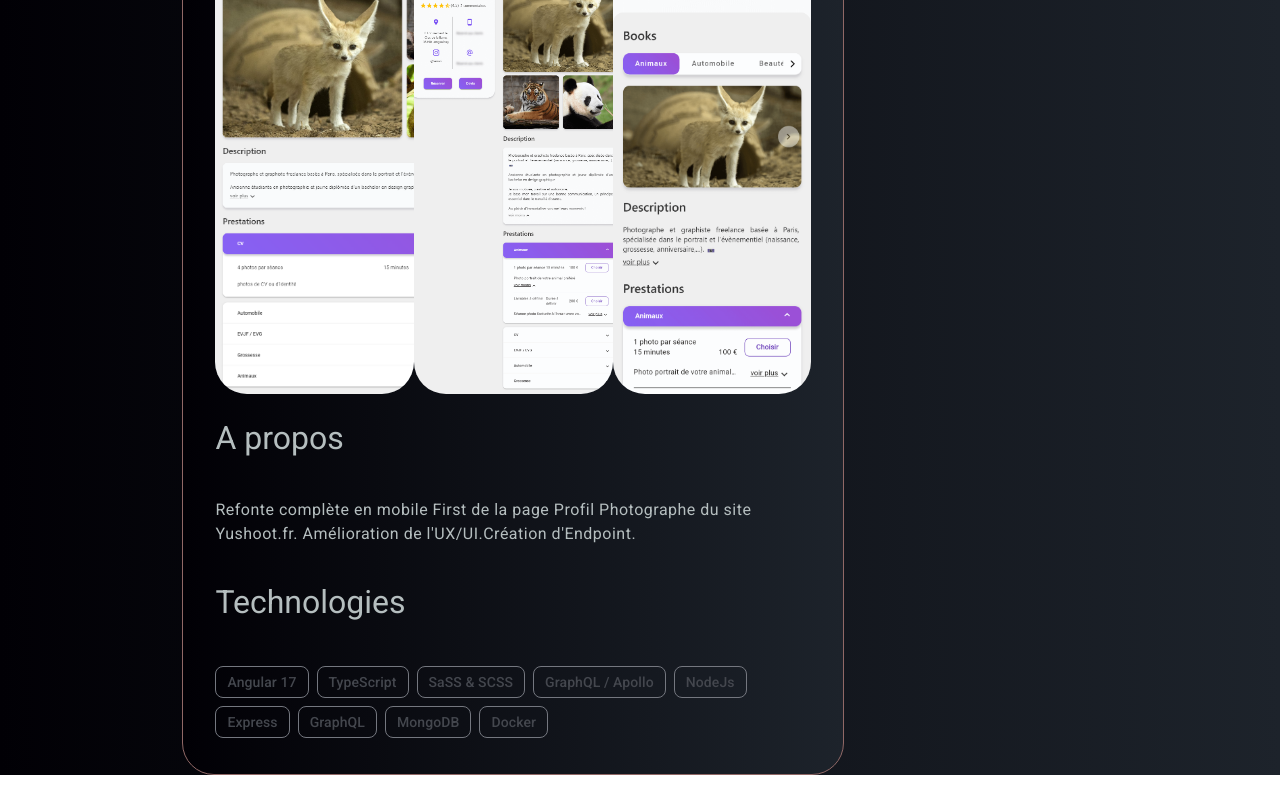
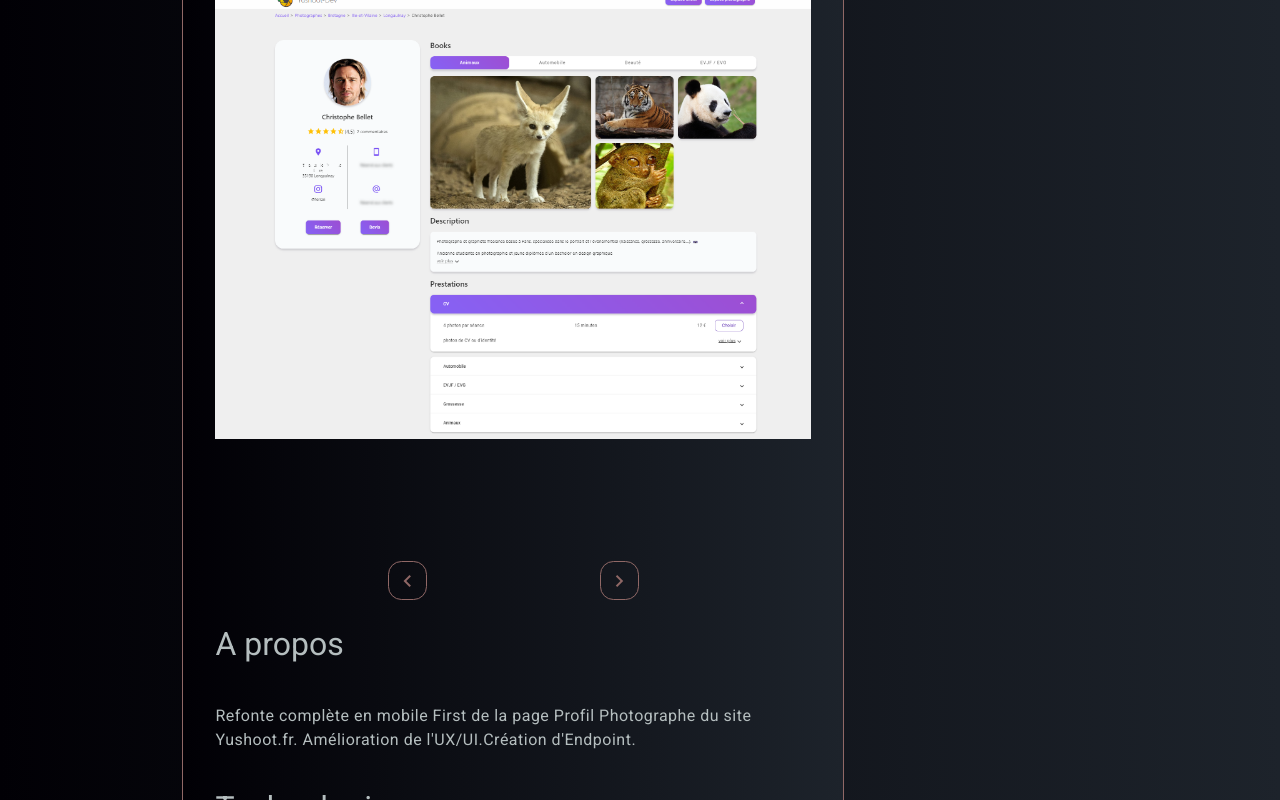
Before and after one commit to ChrisVai/portfolioFront, an Angular app: page /projects in a window 1280 px wide. Shown: the part 730-1530 px from the top of the page. Before the commit the page ends 1505 px from the top, so only its background shows below. Built offline with nearby package versions, Linux system fonts and the light colour scheme.

Commit message:
Implem Carousel

```diff
--- a/src/app/features/projects/components/carousel/carousel.component.css
+++ b/src/app/features/projects/components/carousel/carousel.component.css
@@ -0,0 +1,41 @@
+:host {
+  width: 100%;
+  max-width: 100%;
+  font-size: 1rem;
+}
+
+.imgContainer {
+  height: 40em;
+  max-height: 40em;
+}
+
+img {
+  object-fit: contain;
+  position: relative !important;
+}
+
+.navButtons {
+  display: flex;
+  justify-content: space-evenly;
+}
+
+button {
+  margin-top: 2em;
+  position: relative;
+  color: var(--primary-color-mid-copper);
+  background: none;
+  border: solid 1px var(--primary-color-mid-copper);
+  border-radius: 1em;
+  padding: 0.5em;
+
+  &:hover {
+    box-shadow: 0 0 5px var(--primary-color-light-copper),
+    inset 0 0 5px var(--primary-color-light-copper);
+    transition: box-shadow 0.3s ease-in-out;
+    cursor: pointer;
+  }
+}
+
+.mat-icon {
+  display: flex;
+}
--- a/src/app/features/projects/components/carousel/carousel.component.html
+++ b/src/app/features/projects/components/carousel/carousel.component.html
@@ -1 +1,11 @@
-<p>carousel works!</p>
+<div class="imgContainer">
+  <img [ngSrc]="imgUrl[index]" fill alt="Capture d'écran" priority>
+</div>
+<div class="navButtons">
+  <button class="leftBtn" (click)="prevPicture()">
+    <mat-icon fontIcon="chevron_left"></mat-icon>
+  </button>
+  <button class="rightBtn" (click)="nextPicture()">
+    <mat-icon fontIcon="chevron_right"></mat-icon>
+  </button>
+</div>
--- a/src/app/features/projects/components/carousel/carousel.component.ts
+++ b/src/app/features/projects/components/carousel/carousel.component.ts
@@ -1,12 +1,32 @@
-import { Component } from '@angular/core';
+import {Component, Input} from '@angular/core';
+import {NgOptimizedImage} from "@angular/common";
+import {MatIcon} from "@angular/material/icon";
+import {OutlinedButtonComponent} from "../../../../shared/components/outlined-button/outlined-button.component";
 
 @Component({
   selector: 'app-carousel',
   standalone: true,
-  imports: [],
+  imports: [
+    NgOptimizedImage,
+    MatIcon,
+    OutlinedButtonComponent,
+  ],
   templateUrl: './carousel.component.html',
   styleUrl: './carousel.component.css'
 })
 export class CarouselComponent {
+  @Input({required: true}) imgUrl!: string[];
+  index: number = 0;
 
+  nextPicture(): void {
+    if(this.index < this.imgUrl.length -1) {
+      this.index ++;
+    }
+  }
+
+  prevPicture(): void {
+    if(this.index > 0) {
+      this.index --;
+    }
+  }
 }
--- a/src/app/features/projects/components/project-card/project-card.component.css
+++ b/src/app/features/projects/components/project-card/project-card.component.css
@@ -13,20 +13,7 @@
 
 .gallery {
   display: flex;
-  flex-direction: row;
-  justify-content: space-between;
-  height: 500px;
-}
-
-.imgContainer {
-  width: 15em;
-  display: flex;
   justify-content: center;
-  background: var(--background-dark);
-  position: relative;
-  overflow: hidden;
-  padding: 1em;
-  border-radius: 2em;
 }
 
 img {
--- a/src/app/features/projects/components/project-card/project-card.component.html
+++ b/src/app/features/projects/components/project-card/project-card.component.html
@@ -2,11 +2,7 @@
 <h3>{{shortDescription}}</h3>
 <br>
 <div class="gallery">
-  @for(img of imgUrl; track img) {
-    <div class="imgContainer">
-      <img [ngSrc]="img" fill alt="capture d'écran projet" priority>
-    </div>
-  }
+  <app-carousel [imgUrl]="imgUrl"></app-carousel>
 </div>
 <br>
 <h4>A propos</h4>
--- a/src/app/features/projects/components/project-card/project-card.component.ts
+++ b/src/app/features/projects/components/project-card/project-card.component.ts
@@ -1,6 +1,7 @@
 import {Component, Input} from '@angular/core';
 import {NgOptimizedImage} from "@angular/common";
 import {MatChip, MatChipSet} from "@angular/material/chips";
+import {CarouselComponent} from "../carousel/carousel.component";
 
 @Component({
   selector: 'app-project-card',
@@ -8,14 +9,15 @@ import {MatChip, MatChipSet} from "@angular/material/chips";
   imports: [
     NgOptimizedImage,
     MatChip,
-    MatChipSet
+    MatChipSet,
+    CarouselComponent
 
   ],
   templateUrl: './project-card.component.html',
   styleUrl: './project-card.component.css'
 })
 export class ProjectCardComponent {
-  @Input() imgUrl?: string[];
+  @Input() imgUrl!: string[];
   @Input({required: true}) name!: string;
   @Input({required: true}) shortDescription!: string;
   @Input({required: true}) fullDescription!: string;
--- a/src/app/features/projects/components/projects/projects.component.html
+++ b/src/app/features/projects/components/projects/projects.component.html
@@ -7,7 +7,7 @@
   @for(project of projects; track project.name) {
     <mat-tab [label]="project.name">
       <app-project-card
-        [imgUrl]="project.imgUrl"
+        [imgUrl]="project.imgUrl!"
         [name]="project.name"
         [shortDescription]="project.shortDescription"
         [fullDescription]="project.fullDescription"
```
